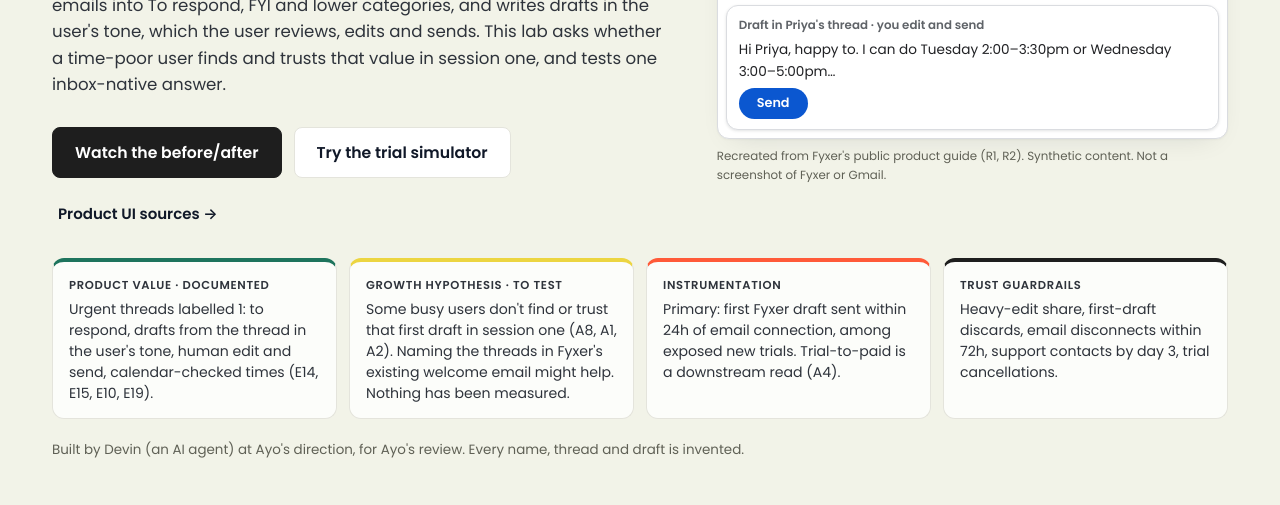
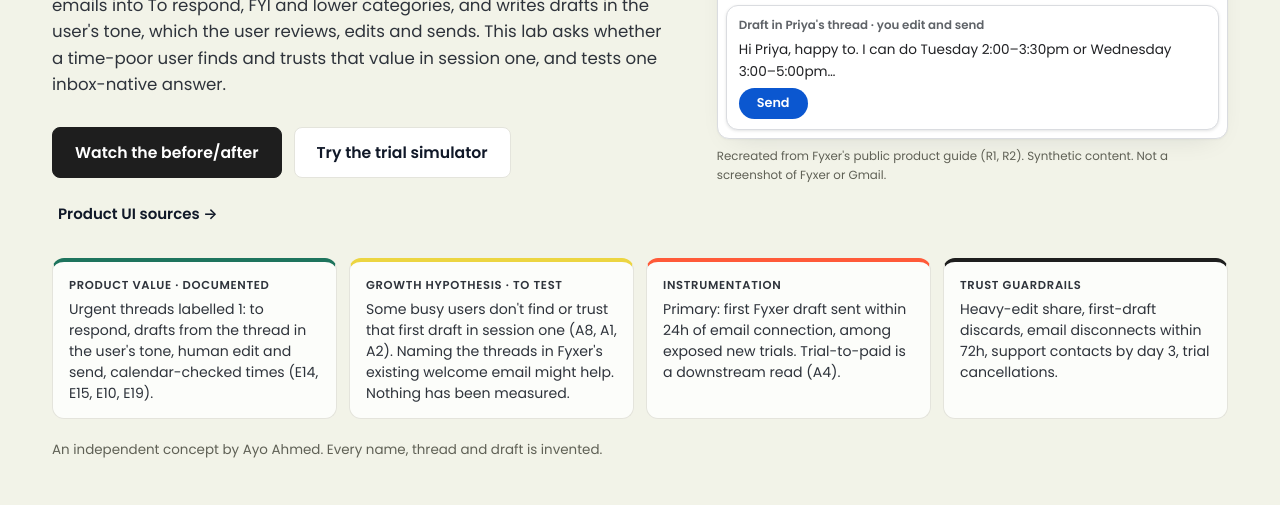
Before and after one commit to CashpointSoulja/first-value-lab, a website with bundled scripts: page public/index.html in a window 1280 px wide. Shown: the part 447-952 px from the top of the page. Built offline with nearby package versions, Linux system fonts and the light colour scheme.

Commit message:
Update attribution line in README and footer
Co-Authored-By: Devin AI <158243242+devin-ai-integration[bot]@users.noreply.github.com>

```diff
--- a/public/index.html
+++ b/public/index.html
@@ -75,7 +75,7 @@
             <div class="layer"><span class="layer-k">Instrumentation</span><p>Primary: first Fyxer draft sent within 24h of email connection, among exposed new trials. Trial-to-paid is a downstream read (A4).</p></div>
             <div class="layer"><span class="layer-k">Trust guardrails</span><p>Heavy-edit share, first-draft discards, email disconnects within 72h, support contacts by day 3, trial cancellations.</p></div>
           </section>
-          <p class="fine">Built by Devin (an AI agent) at Ayo's direction, for Ayo's review. Every name, thread and draft is invented.</p>
+          <p class="fine">An independent concept by Ayo Ahmed. Every name, thread and draft is invented.</p>
         </div>
       </div>
       <div class="wrap section" id="value">
```
Also changed, not shown: README.md.
